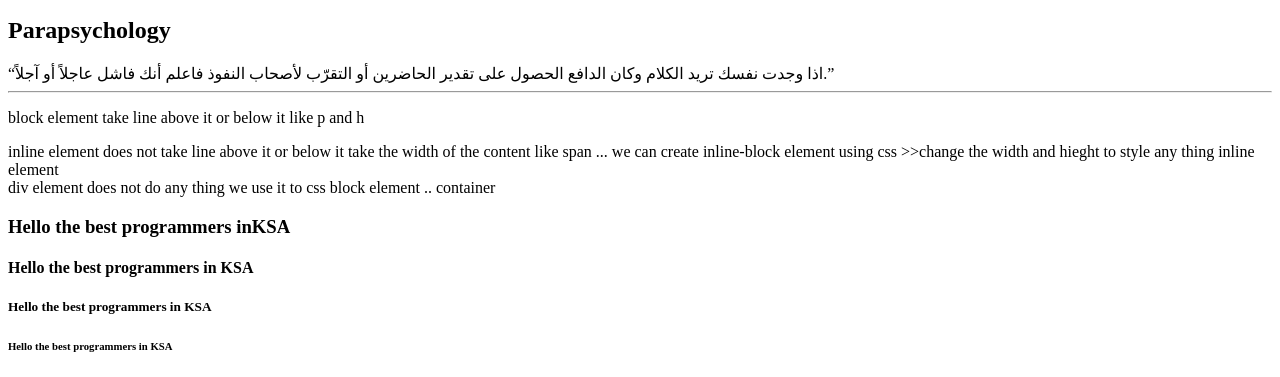
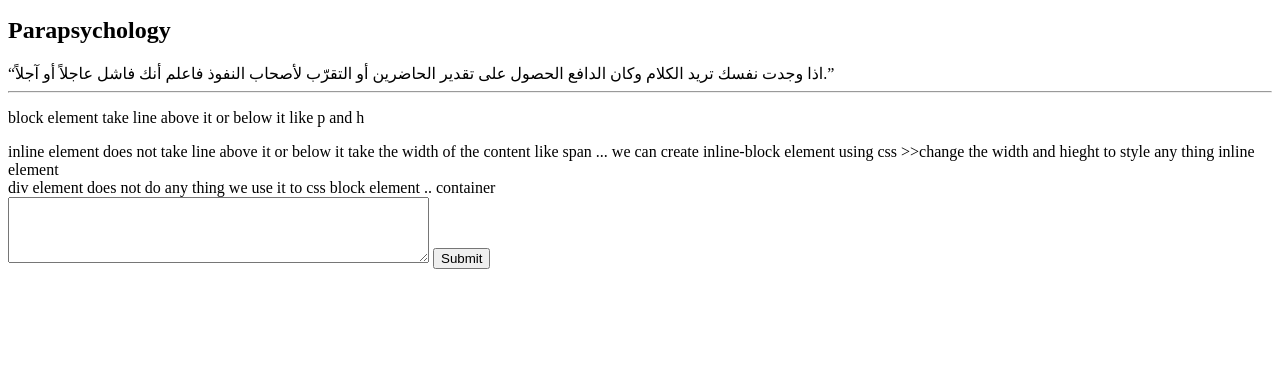
Before and after one commit to NajlaHamdan/HTMLD2, a plain HTML site: page index.html in a window 1280 px wide. Shown: the part 682-1059 px from the top of the page. After the commit the page ends 959 px from the top, so only its background shows below. Drawn offline with Linux system fonts and the light colour scheme.

Commit message:
final tasks D2

```diff
--- a/index.html
+++ b/index.html
@@ -57,9 +57,11 @@
     <span>inline element does not take line above it or below it take the width of the content like span ... we can create inline-block element using css >>change the width and hieght </span>
     <span>to style any thing inline element</span>
     <div>div element does not do any thing we use it to css block element .. container</div>
-    <h3>Hello the best programmers inKSA</h3>
-    <h4>Hello the best programmers in KSA</h4>
-    <h5>Hello the best programmers in KSA</h5>
-    <h6>Hello the best programmers in KSA</h6>
+    <form>
+        <textarea rows="4" cols="50" name="comment" required>
+        </textarea>
+        <input type="submit">
+    </form>
+
 </body>
 </html>
```
Also changed, not shown: tabels.html (+5 -0 lines).
